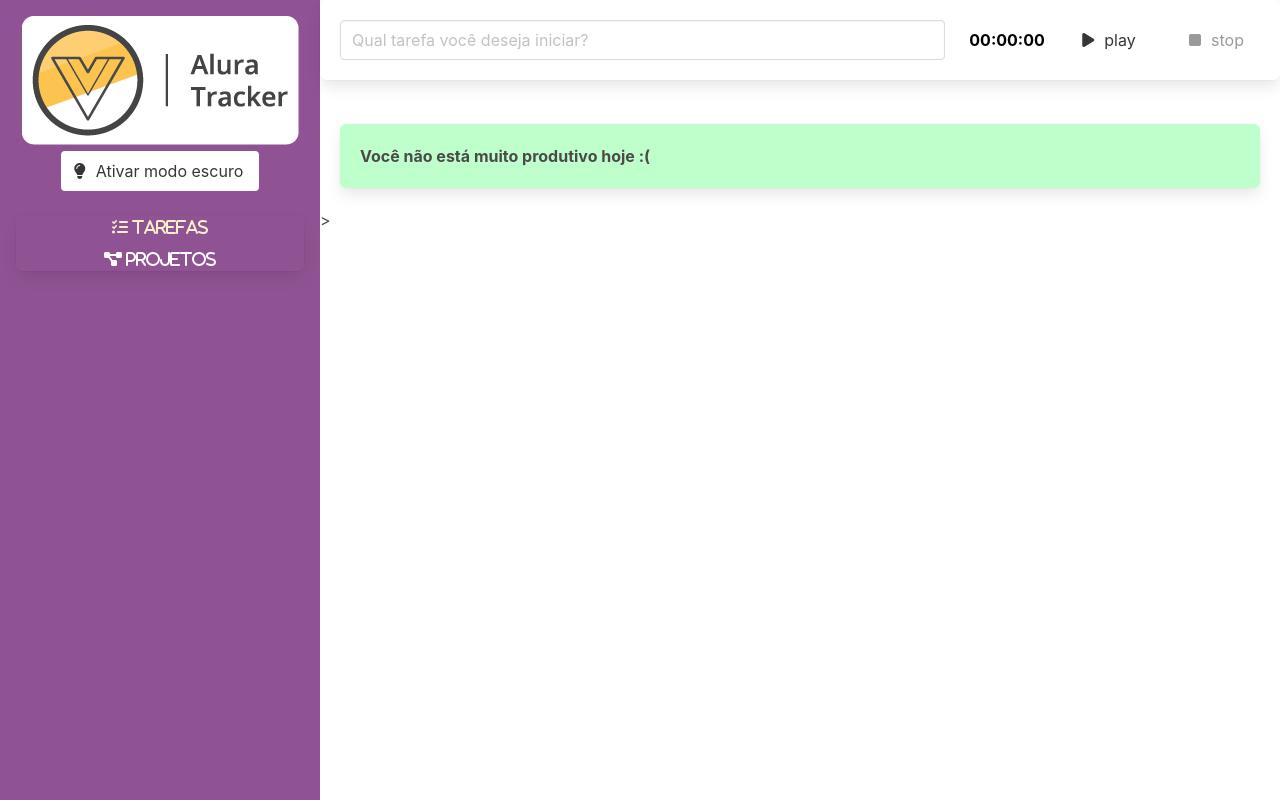
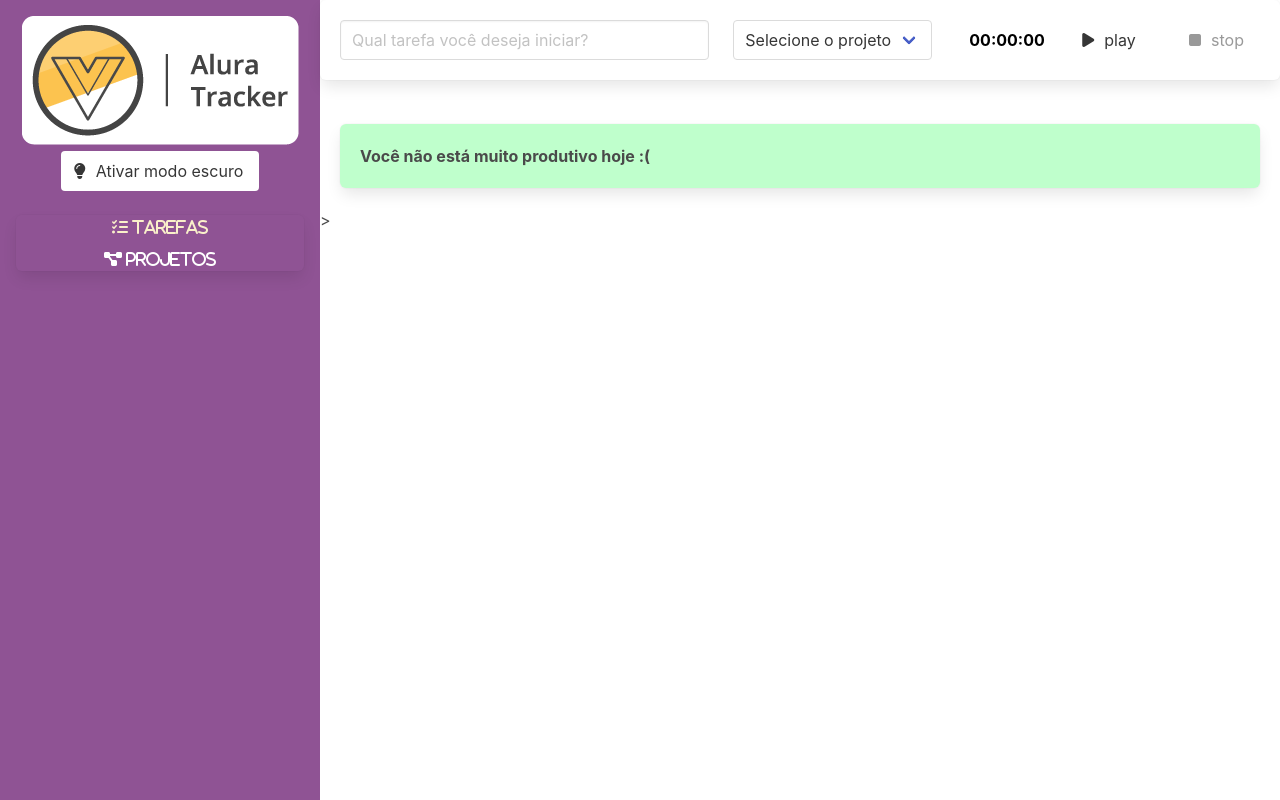
Before and after one commit to ray-sales-labs/alura-tracker, a Vue app: page /#/ in a window 1280 px wide. Built offline with nearby package versions, Linux system fonts and the light colour scheme.

Commit message:
[FEAT] task project selection added

```diff
--- a/src/components/TaskForm.vue
+++ b/src/components/TaskForm.vue
@@ -1,13 +1,23 @@
 <template>
   <div class="box form">
     <div class="columns">
-      <div class="column is-8" role="form" aria-label="formulário para criação de uma nova tarefa">
+      <div class="column is-5" role="form" aria-label="formulário para criação de uma nova tarefa">
         <input
           type="text"
           class="input"
           placeholder="Qual tarefa você deseja iniciar?"
           v-model="description"
           >
+      </div>
+      <div class="column is-3">
+        <div class="select">
+          <select v-model="projectID">
+            <option value="">Selecione o projeto</option>
+            <option :value="project.id" v-for="project in projects" :key="project.id">
+              {{ project.name }}
+            </option>
+          </select>
+        </div>
       </div>
       <div class="column">
         <TaskTimer @finished="finishTask" />
@@ -17,7 +27,9 @@
 </template>
 
 <script lang="ts">
-  import { defineComponent } from 'vue'
+  import { key } from '@/store'
+import { computed, defineComponent } from 'vue'
+import { useStore } from 'vuex'
   import TaskTimer from './TaskTimer.vue'
 
   export default defineComponent({
@@ -28,18 +40,26 @@
     },
     data () {
       return {
-        description: ''
+        description: '',
+        projectID: '',
       }
     },
     methods: {
       finishTask(elapsedTime: number) : void {
         this.$emit('OnSaveTask', {
           secondsDuration: elapsedTime,
-          description: this.description
+          description: this.description,
+          project: this.projects.find(project => project.id == this.projectID)
         })
         this.description = ''
       }
     },
+    setup() {
+      const store = useStore(key)
+      return {
+        projects: computed(() => store.state.projects)
+      }
+    }
   })
 </script>
 
--- a/src/interfaces/ITaskItem.ts
+++ b/src/interfaces/ITaskItem.ts
@@ -1,4 +1,7 @@
+import IProjectItem from "./IProjectItem";
+
 export default interface ITaskItem {
   secondsDuration: number,
-  description: string
+  description: string,
+  project: IProjectItem
 }
```
